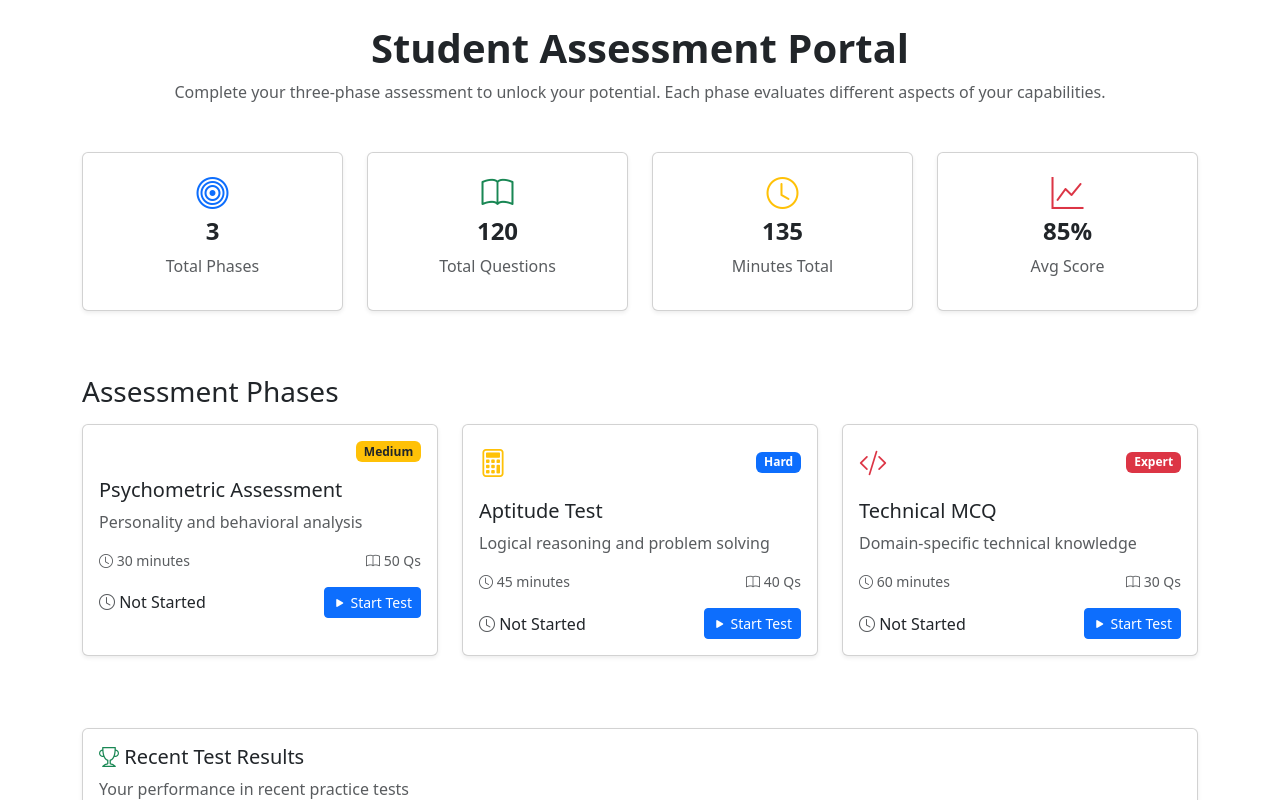
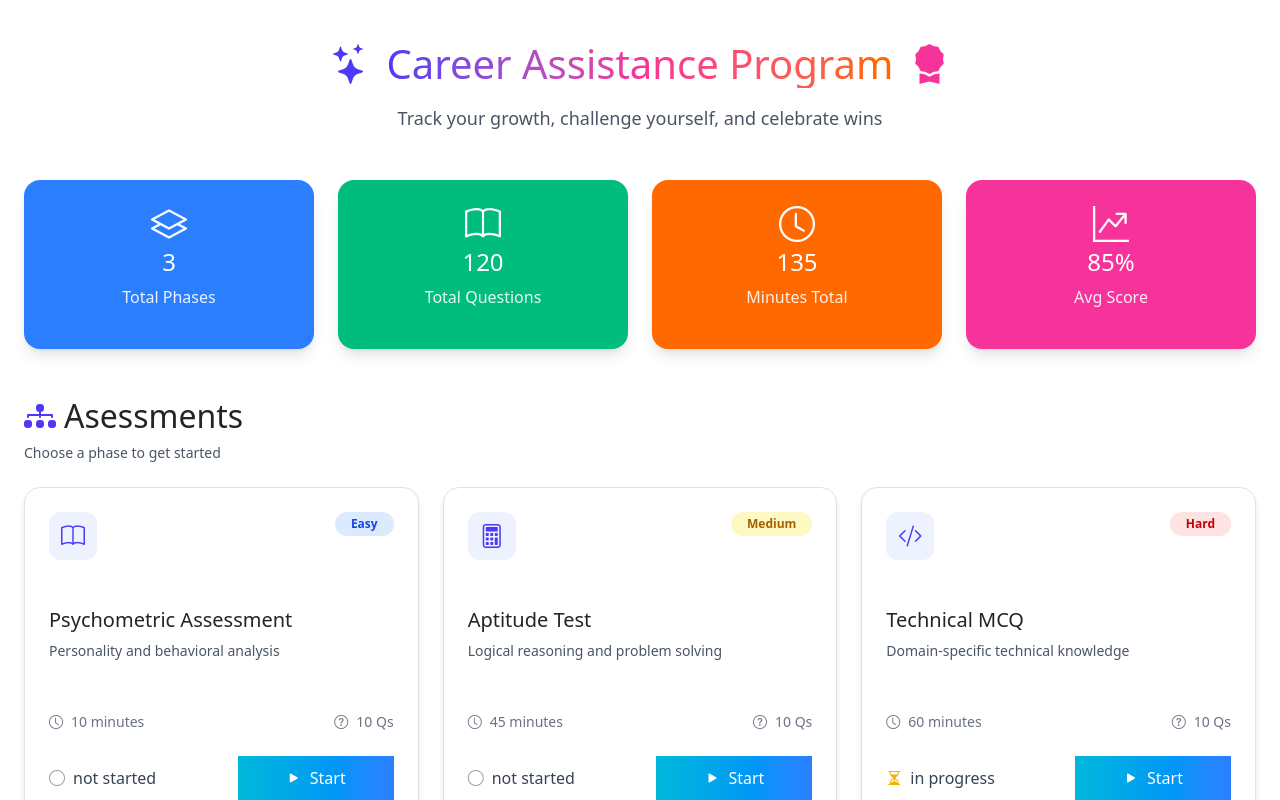
Before and after one commit to preamsaarcsmtai-ai/CAP_Project, an Angular app in the folder Frontend/: page /students in a window 1280 px wide. Shown: the top 800 px of the page. Built offline with nearby package versions, Linux system fonts and the light colour scheme.

Commit message:
Ui Optimization

```diff
--- a/Frontend/package.json
+++ b/Frontend/package.json
@@ -30,13 +30,16 @@
     "@angular/router": "^20.1.0",
     "@angular/ssr": "^20.1.4",
     "@fortawesome/fontawesome-free": "^7.0.1",
+    "@tailwindcss/postcss": "^4.1.13",
     "bootstrap": "^5.3.8",
     "bootstrap-icons": "^1.13.1",
     "express": "^5.1.0",
     "face-api.js": "^0.22.2",
     "lucide-angular": "^0.542.0",
     "nodeman": "^1.1.2",
+    "postcss": "^8.5.6",
     "rxjs": "~7.8.0",
+    "tailwindcss": "^4.1.13",
     "tslib": "^2.3.0"
   },
   "devDependencies": {
--- a/Frontend/src/app/pages/students/students.html
+++ b/Frontend/src/app/pages/students/students.html
@@ -1,100 +1,143 @@
-<div class="container py-4">
+<div class="max-w-7xl mx-auto px-4 sm:px-6 lg:px-8 py-10 font-sans">
   <!-- Header -->
-  <div class="text-center mb-5">
-    <h1 class="fw-bold">Student Assessment Portal</h1>
-    <p class="text-muted">
-      Complete your three-phase assessment to unlock your potential.
-      Each phase evaluates different aspects of your capabilities.
+  <div class="text-center mb-12">
+    <h1 class="text-3xl sm:text-4xl md:text-5xl font-extrabold flex items-center justify-center gap-3 text-gray-900">
+      <i class="bi bi-stars text-indigo-600"></i>
+      <span class="bg-clip-text text-transparent bg-gradient-to-r from-indigo-600 via-pink-500 to-orange-500 animate-gradient">
+        Career Assistance Program
+      </span>
+      <i class="bi bi-award-fill text-pink-500"></i>
+    </h1>
+    <p class="text-gray-600 mt-3 text-base sm:text-lg max-w-2xl mx-auto">
+      Track your growth, challenge yourself, and celebrate wins
     </p>
   </div>
 
   <!-- Overview Stats -->
-  <div class="row text-center mb-5">
-    <div class="col-md-3 mb-3">
-      <div class="card shadow-sm p-3">
-        <i class="bi bi-bullseye fs-2 text-primary"></i>
-        <h4 class="fw-bold">3</h4>
-        <p class="text-muted">Total Phases</p>
-      </div>
+  <div class="grid grid-cols-2 sm:grid-cols-4 gap-4 sm:gap-6 mb-12">
+    <!-- Changed Icon -->
+    <div class="bg-blue-500 shadow-md sm:shadow-lg rounded-2xl p-4 sm:p-6 text-white text-center hover:-translate-y-1 sm:hover:-translate-y-2 hover:shadow-xl transition-all duration-300">
+      <i class="bi bi-layers text-2xl sm:text-4xl"></i> <!-- Changed from bullseye -->
+      <h4 class="text-2xl sm:text-3xl font-extrabold mt-1 sm:mt-2">3</h4>
+      <p class="opacity-90 text-sm sm:text-base">Total Phases</p>
     </div>
-    <div class="col-md-3 mb-3">
-      <div class="card shadow-sm p-3">
-        <i class="bi bi-book fs-2 text-success"></i>
-        <h4 class="fw-bold">120</h4>
-        <p class="text-muted">Total Questions</p>
-      </div>
+    <div class="bg-emerald-500 shadow-md sm:shadow-lg rounded-2xl p-4 sm:p-6 text-white text-center hover:-translate-y-1 sm:hover:-translate-y-2 hover:shadow-xl transition-all duration-300">
+      <i class="bi bi-book text-2xl sm:text-4xl"></i>
+      <h4 class="text-2xl sm:text-3xl font-extrabold mt-1 sm:mt-2">120</h4>
+      <p class="opacity-90 text-sm sm:text-base">Total Questions</p>
     </div>
-    <div class="col-md-3 mb-3">
-      <div class="card shadow-sm p-3">
-        <i class="bi bi-clock fs-2 text-warning"></i>
-        <h4 class="fw-bold">135</h4>
-        <p class="text-muted">Minutes Total</p>
-      </div>
+    <div class="bg-orange-500 shadow-md sm:shadow-lg rounded-2xl p-4 sm:p-6 text-white text-center hover:-translate-y-1 sm:hover:-translate-y-2 hover:shadow-xl transition-all duration-300">
+      <i class="bi bi-clock text-2xl sm:text-4xl"></i>
+      <h4 class="text-2xl sm:text-3xl font-extrabold mt-1 sm:mt-2">135</h4>
+      <p class="opacity-90 text-sm sm:text-base">Minutes Total</p>
     </div>
-    <div class="col-md-3 mb-3">
-      <div class="card shadow-sm p-3">
-        <i class="bi bi-graph-up fs-2 text-danger"></i>
-        <h4 class="fw-bold">85%</h4>
-        <p class="text-muted">Avg Score</p>
-      </div>
+    <div class="bg-pink-500 shadow-md sm:shadow-lg rounded-2xl p-4 sm:p-6 text-white text-center hover:-translate-y-1 sm:hover:-translate-y-2 hover:shadow-xl transition-all duration-300">
+      <i class="bi bi-graph-up-arrow text-2xl sm:text-4xl"></i>
+      <h4 class="text-2xl sm:text-3xl font-extrabold mt-1 sm:mt-2">85%</h4>
+      <p class="opacity-90 text-sm sm:text-base">Avg Score</p>
     </div>
   </div>
 
+  <!-- Title for Test Phases -->
+  <div class="mb-6">
+    <h2 class="text-2xl font-bold text-gray-800 flex items-center gap-2">
+      <i class="bi bi-diagram-3-fill text-indigo-600"></i>
+      Asessments
+    </h2>
+    <p class="text-gray-600 text-sm mt-1">Choose a phase to get started</p>
+  </div>
+
   <!-- Test Phases -->
-  <h3 class="mb-3">Assessment Phases</h3>
-  <div class="row">
-    <div class="col-md-4 mb-4" *ngFor="let phase of testPhases">
-      <div class="card shadow-sm h-100 phase-card" [class.border-primary]="selectedPhase === phase.id"
-        (click)="selectedPhase = selectedPhase === phase.id ? null : phase.id">
-        <div class="card-body">
-          <div class="d-flex justify-content-between align-items-center mb-3">
-            <i [class]="phase.icon + ' fs-3 text-' + phase.color"></i>
-            <span [class]="getDifficultyBadge(phase.difficulty)">
-              {{ phase.difficulty }}
-            </span>
-          </div>
-          <h5 class="card-title">{{ phase.name }}</h5>
-          <p class="card-text text-muted">{{ phase.description }}</p>
+  <div class="grid grid-cols-1 sm:grid-cols-2 lg:grid-cols-3 gap-6">
+    <div *ngFor="let phase of testPhases"
+         class="bg-white rounded-2xl shadow-md p-6 border border-gray-100 hover:shadow-xl hover:border-indigo-400 transition-all duration-300 cursor-pointer"
+         [class.ring-2]="selectedPhase === phase.id"
+         [class.ring-indigo-500]="selectedPhase === phase.id"
+         (click)="selectedPhase = selectedPhase === phase.id ? null : phase.id">
 
-          <div class="d-flex justify-content-between text-muted small mb-3">
-            <span><i class="bi bi-clock"></i> {{ phase.duration }}</span>
-            <span><i class="bi bi-book"></i> {{ phase.questions }} Qs</span>
-          </div>
+      <!-- Top Row -->
+      <div class="flex items-start justify-between mb-5">
+        <div class="flex-shrink-0">
+          <span class="w-12 h-12 rounded-xl flex items-center justify-center bg-indigo-50">
+            <i *ngIf="phase.icon; else fallbackIcon"
+               class="bi text-2xl text-indigo-600"
+               [ngClass]="phase.icon"></i>
+            <ng-template #fallbackIcon>
+              <i class="bi bi-list-check text-2xl text-indigo-600"></i>
+            </ng-template>
+          </span>
+        </div>
+        <!-- Difficulty Badge -->
+        <span class="px-3 py-1 text-xs rounded-full font-semibold"
+              [ngClass]="{
+                'bg-blue-100 text-blue-700': phase.difficulty === 'Easy',
+                'bg-yellow-100 text-yellow-700': phase.difficulty === 'Medium',
+                'bg-red-100 text-red-700': phase.difficulty === 'Hard',
 
-          <div class="d-flex justify-content-between align-items-center">
-            <span class="text-capitalize">
-              <i [class]="getStatusIcon(phase.status)"></i>
-              {{ phase.status.replace('_', ' ') }}
-            </span>
-            <button class="btn btn-sm btn-primary" (click)="onStartTest(phase.id); $event.stopPropagation()">
-              <i class="bi bi-play-fill"></i> Start Test
-            </button>
-          </div>
-        </div>
+                'bg-gray-100 text-gray-700': !phase.difficulty
+              }">
+          {{ phase.difficulty }}
+        </span>
       </div>
+
+      <!-- Title & Description -->
+      <h5 class="text-lg font-bold text-gray-900">{{ phase.name }}</h5>
+      <p class="text-gray-600 mt-2 text-sm leading-relaxed min-h-[3rem]">
+        {{ phase.description }}
+      </p>
+
+      <!-- Meta Info -->
+      <div class="flex justify-between text-gray-500 text-sm mt-4">
+        <span class="flex items-center gap-2">
+          <i class="bi bi-clock"></i> {{ phase.duration }}
+        </span>
+        <span class="flex items-center gap-2">
+          <i class="bi bi-question-circle"></i> {{ phase.questions }} Qs
+        </span>
+      </div>
+
+      <!-- Footer -->
+     <div class="mt-6 flex flex-col sm:flex-row sm:items-center sm:justify-between gap-3">
+  <!-- Status -->
+  <div class="flex items-center gap-2 text-gray-700 font-medium">
+    <i class="bi" [ngClass]="getStatusIcon(phase.status)"></i>
+    {{ phase.status.replace('_', ' ') }}
+  </div>
+
+  <!-- Start Button -->
+  <button (click)="onStartTest(phase.id); $event.stopPropagation()"
+          type="button"
+          class="flex items-center justify-center gap-2 px-5 py-2.5 text-sm font-medium
+                 text-white bg-gradient-to-r from-cyan-500 to-blue-500
+                 hover:bg-gradient-to-bl focus:outline-none focus:ring-4
+                 focus:ring-cyan-300 dark:focus:ring-cyan-800 rounded-full transition">
+    <i class="bi bi-play-fill"></i>
+    Start
+  </button>
+</div>
+
     </div>
   </div>
 
   <!-- Recent Results -->
-  <div class="card shadow-sm mt-5">
-    <div class="card-body">
-      <h5 class="card-title">
-        <i class="bi bi-trophy text-success"></i> Recent Test Results
-      </h5>
-      <p class="text-muted">Your performance in recent practice tests</p>
+  <div class="bg-gradient-to-br from-white via-green-50 to-emerald-100 shadow-md rounded-2xl mt-12 p-6 sm:p-8">
+    <h5 class="text-lg sm:text-xl font-bold flex items-center gap-2 text-gray-800 mb-2">
+      <i class="bi bi-trophy-fill text-yellow-500"></i> Recent Test Results
+    </h5>
+    <p class="text-gray-600 text-sm mb-6">Your achievements at a glance 🏆</p>
 
-      <div *ngFor="let result of recentResults"
-        class="p-3 mb-2 rounded bg-light d-flex justify-content-between align-items-center">
-        <div>
-          <i class="bi bi-check-circle text-success"></i>
-          <span class="fw-semibold ms-2">{{ result.test }}</span>
-          <div class="text-muted small">{{ result.date }}</div>
-        </div>
-        <div class="text-end">
-          <span class="fw-bold text-success">{{ result.score }}%</span>
-          <div class="progress mt-1" style="height: 6px; width: 100px;">
-            <div class="progress-bar bg-success" role="progressbar" [style.width.%]="result.score"></div>
-          </div>
+    <div *ngFor="let result of recentResults"
+         class="bg-white hover:bg-gradient-to-r hover:from-green-50 hover:to-emerald-100 transition rounded-xl p-4 mb-4 flex flex-col sm:flex-row sm:items-center sm:justify-between shadow-sm">
+      <div class="mb-2 sm:mb-0">
+        <i class="bi bi-check-circle-fill text-green-600"></i>
+        <span class="font-semibold ml-2 text-gray-800">{{ result.test }}</span>
+        <div class="text-gray-500 text-xs">{{ result.date }}</div>
+      </div>
+      <div class="text-right w-full sm:w-auto">
+        <span class="font-extrabold text-green-600 text-lg">{{ result.score }}%</span>
+        <div class="w-full sm:w-28 h-2 bg-gray-200 rounded-full mt-2 overflow-hidden">
+          <div class="h-2 bg-emerald-500 rounded-full transition-all"
+               [style.width.%]="result.score"></div>
         </div>
       </div>
     </div>
--- a/Frontend/src/app/pages/students/students.ts
+++ b/Frontend/src/app/pages/students/students.ts
@@ -33,39 +33,50 @@ export class Students {
 
   constructor(private router: Router) { }
 
+  stats = {
+    phases: 3,
+    questions: 120,
+    minutes: 135,
+    average: 85
+  };
+
+  getPageTitle(): string {
+    return 'Career Assistance Program';
+  }
+
   testPhases: TestPhase[] = [
     {
       id: "psychometric",
       name: "Psychometric Assessment",
       description: "Personality and behavioral analysis",
-      duration: "30 minutes",
-      questions: 50,
-      icon: "bi bi-brain",
+      duration: "10 minutes",
+      questions: 10,
+      icon: "bi-book",
       color: "primary",
       status: "not_started",
-      difficulty: "Medium"
+      difficulty: "Easy"
     },
     {
       id: "aptitude",
       name: "Aptitude Test",
       description: "Logical reasoning and problem solving",
       duration: "45 minutes",
-      questions: 40,
+      questions: 10,
       icon: "bi bi-calculator",
       color: "warning",
       status: "not_started",
-      difficulty: "Hard"
+      difficulty: "Medium"
     },
     {
       id: "technical",
       name: "Technical MCQ",
       description: "Domain-specific technical knowledge",
       duration: "60 minutes",
-      questions: 30,
+      questions: 10,
       icon: "bi bi-code-slash",
       color: "danger",
-      status: "not_started",
-      difficulty: "Expert"
+      status: "in_progress",
+      difficulty: "Hard"
     }
   ];
 
@@ -77,22 +88,29 @@ export class Students {
 
   getStatusIcon(status: string) {
     switch (status) {
-      case "completed":
-        return "bi bi-check-circle text-success";
-      case "in_progress":
-        return "bi bi-exclamation-circle text-warning";
-      default:
-        return "bi bi-clock text-muted";
+      case "completed": return "bi-check-circle-fill text-green-600";
+      case "in_progress": return "bi-hourglass-split text-yellow-500";
+      default: return "bi-circle text-gray-400";
     }
   }
 
+  getStatusLabel(status: string): string {
+    switch (status) {
+      case "completed": return "Completed";
+      case "in_progress": return "In Progress";
+      case "not_started": return "Not Started";
+      default: return status;
+    }
+  }
+
+
   getDifficultyBadge(difficulty: string) {
     switch (difficulty) {
-      case "Easy": return "badge bg-success";
-      case "Medium": return "badge bg-warning text-dark";
-      case "Hard": return "badge bg-primary";
-      case "Expert": return "badge bg-danger";
-      default: return "badge bg-secondary";
+      case "Easy": return "bg-blue-100 text-blue-700";
+      case "Medium": return "bg-yellow-100 text-yellow-700";
+      case "Hard": return "bg-red-100 text-red-700";
+      case "Expert": return "bg-purple-100 text-purple-700";
+      default: return "bg-gray-100 text-gray-700";
     }
   }
 
--- a/Frontend/src/index.html
+++ b/Frontend/src/index.html
@@ -6,6 +6,8 @@
   <base href="/">
   <meta name="viewport" content="width=device-width, initial-scale=1">
   <link rel="icon" type="image/x-icon" href="">
+ <link rel="stylesheet" href="https://cdn.jsdelivr.net/npm/bootstrap-icons@1.10.5/font/bootstrap-icons.css">
+
 </head>
 <body>
   <app-root></app-root>
--- a/Frontend/src/styles.css
+++ b/Frontend/src/styles.css
@@ -1 +1 @@
-/* You can add global styles to this file, and also import other style files */
+@import "tailwindcss";
```
Also changed, not shown: Frontend/.postcssrc.json (added), 1 other file (tests, documents, lock files or other folders).
